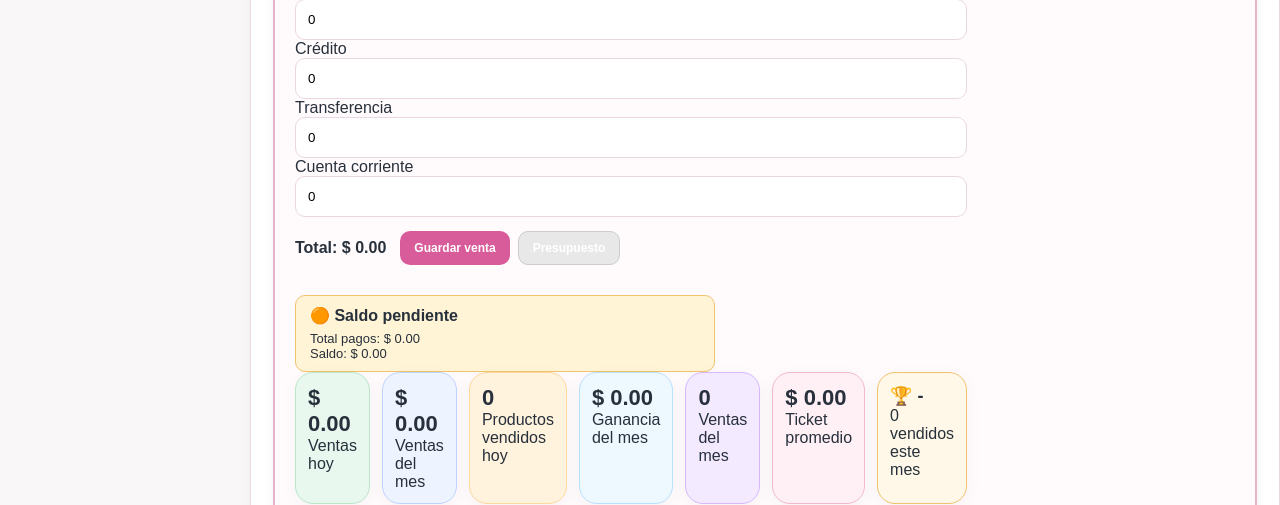
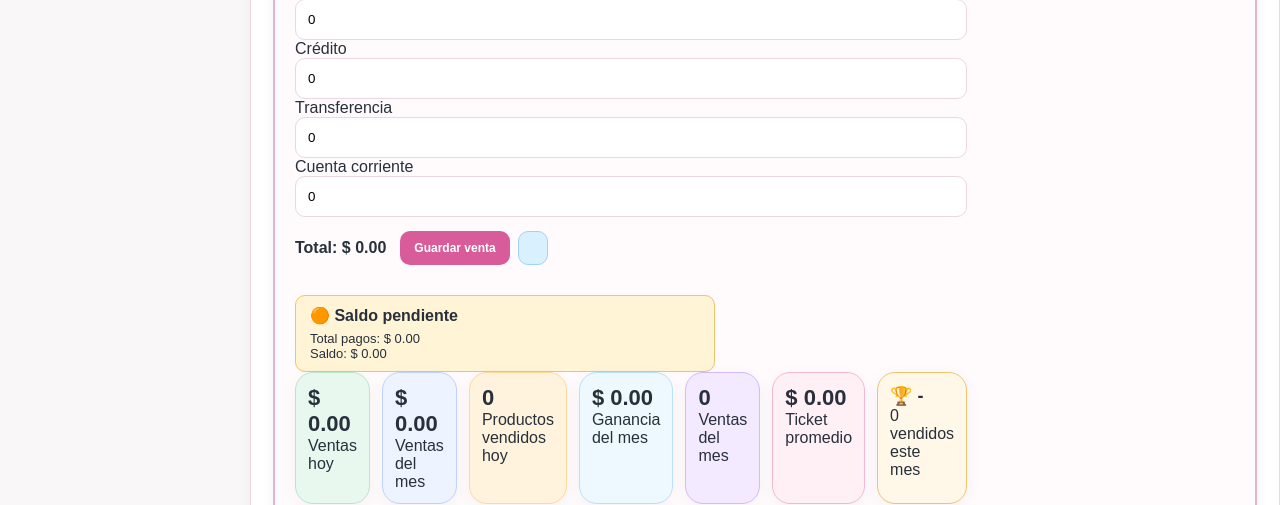
Before and after one commit to clinicaveterinaria-arch/los-aromos-cloud, a Python web app: template app/templates/sales.html in a window 1280 px wide. Shown: the part 1069-1574 px from the top of the page. Run offline with Jinja, Linux system fonts and the light colour scheme; the template is opened without the code that fills it, so the values that code supplies are empty.

Commit message:
Update sales.html

```diff
--- a/app/templates/sales.html
+++ b/app/templates/sales.html
@@ -225,7 +225,7 @@
             name="save_as_quote"
             value="1"
             class="btn"
-            style="height:34px; padding:4px 14px; font-size:12px; background:#e8e8e8; border:1px solid #ccc;">
+            style="height:34px; padding:4px 14px; font-size:12px; background:#d9f0ff; border:1px solid #9fd3f5; color:#2c5d7c;"
         Presupuesto
     </button>
 
```
